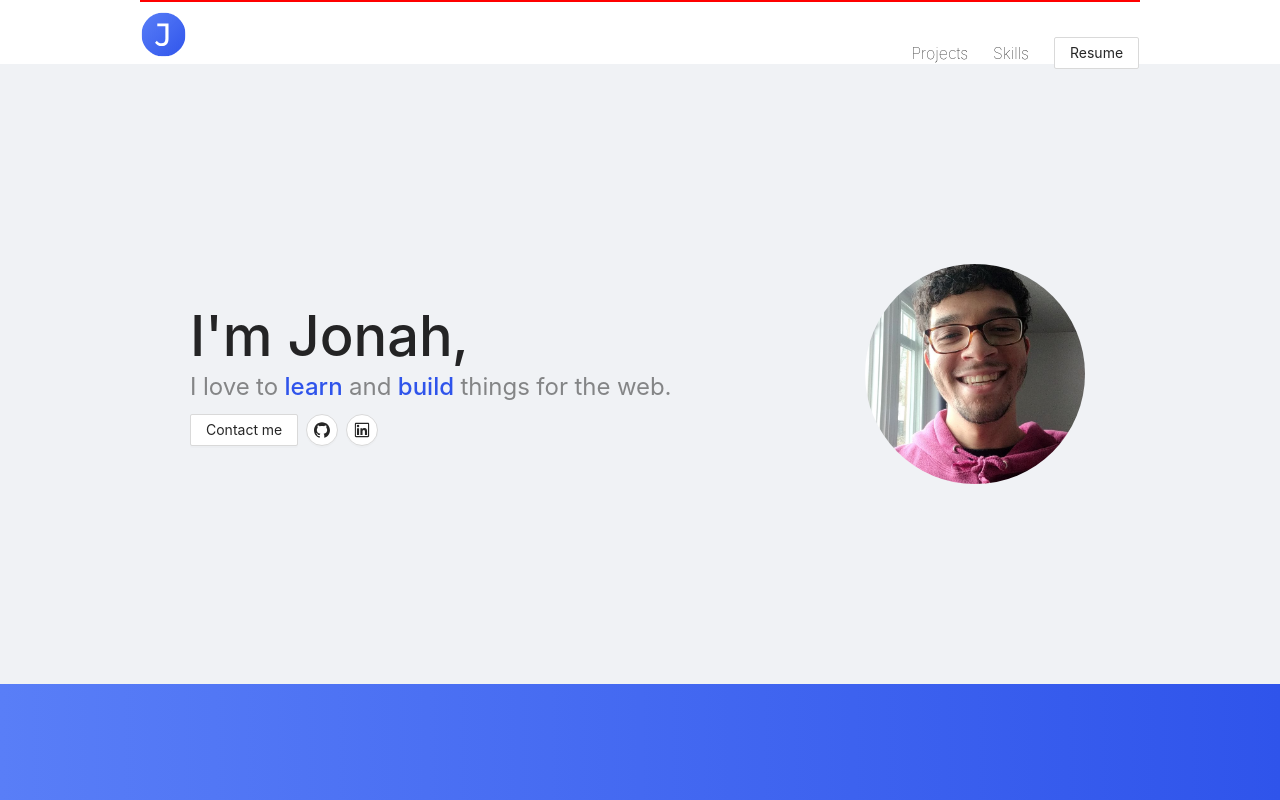
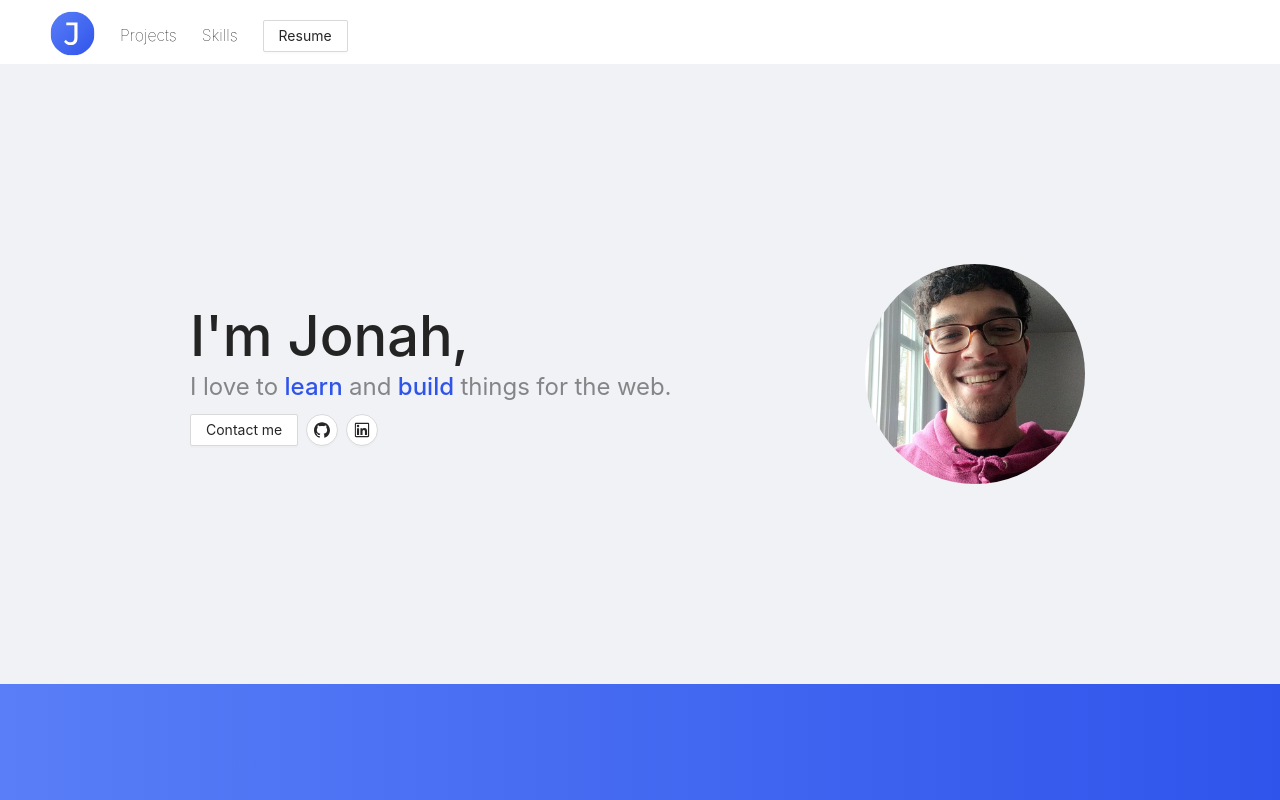
Before and after one commit to jonahlouis4/Portfolio-v3, a React (Create React App) app: page / in a window 1280 px wide. Shown: the top 800 px of the page. Built offline with nearby package versions, Linux system fonts and the light colour scheme.

Commit message:
Removed css from sLink

```diff
--- a/src/components/MyHeader.js
+++ b/src/components/MyHeader.js
@@ -89,12 +89,8 @@ const MyHeader = ({isOpen, sideNavControl, sectionName, sectionLink}) => {
         animate="visible"
         variants={contVariant}
         >
-            <div
-            className="nav"
-            >
             <motion.a href="/" style={homeLink} variants={sectionVariant}><img src={logo} width='45' alt="Jonah's logo"/></motion.a>
             <div
-                style={sectionContainer}
             >
                 <motion.a
                 href={'#'+sectionLink.section1}
@@ -131,7 +127,6 @@ const MyHeader = ({isOpen, sideNavControl, sectionName, sectionLink}) => {
                     <MenuOutlined style={menuIcon} className="section-menu" onClick={navControl}/>
                 </motion.div>
             </div>
-            </div>
         </motion.div>
     )
 }
--- a/src/css/Header.css
+++ b/src/css/Header.css
@@ -2,31 +2,5 @@
 * Animation from: https://github.com/IanLunn/Hover
 *****************************************************/
 .sLink {
-    display: inline-block;
-    vertical-align: middle;
-    -webkit-transform: perspective(1px) translateZ(0);
-    transform: perspective(1px) translateZ(0);
-    box-shadow: 0 0 1px rgba(0, 0, 0, 0);
-    position: relative;
-    overflow: hidden;
     margin-left: 25px;
   }
-  .sLink:before {
-    content: "";
-    position: absolute;
-    z-index: -1;
-    left: 0;
-    right: 100%;
-    bottom: 0;
-    background: #2f54eb;
-    height: 3px;
-    -webkit-transition-property: right;
-    transition-property: right;
-    -webkit-transition-duration: 0.3s;
-    transition-duration: 0.3s;
-    -webkit-transition-timing-function: ease-out;
-    transition-timing-function: ease-out;
-  }
-  .sLink:hover:before, .sLink:focus:before, .sLink:active:before {
-    right: 0;
-  }
```
Also changed, not shown: 1 other file (tests, documents, lock files or other folders). Lines whose indentation alone changed are shown as unchanged.
